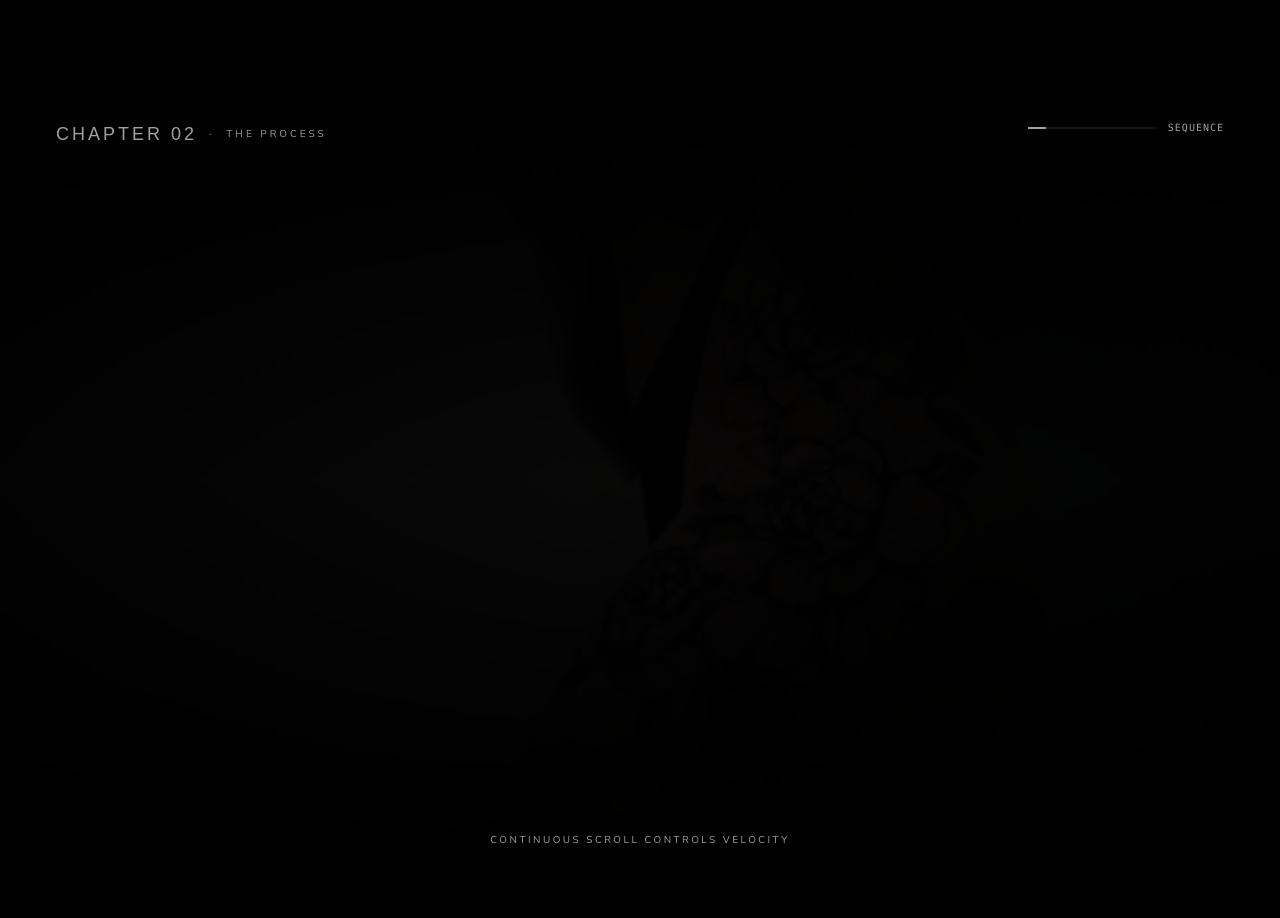
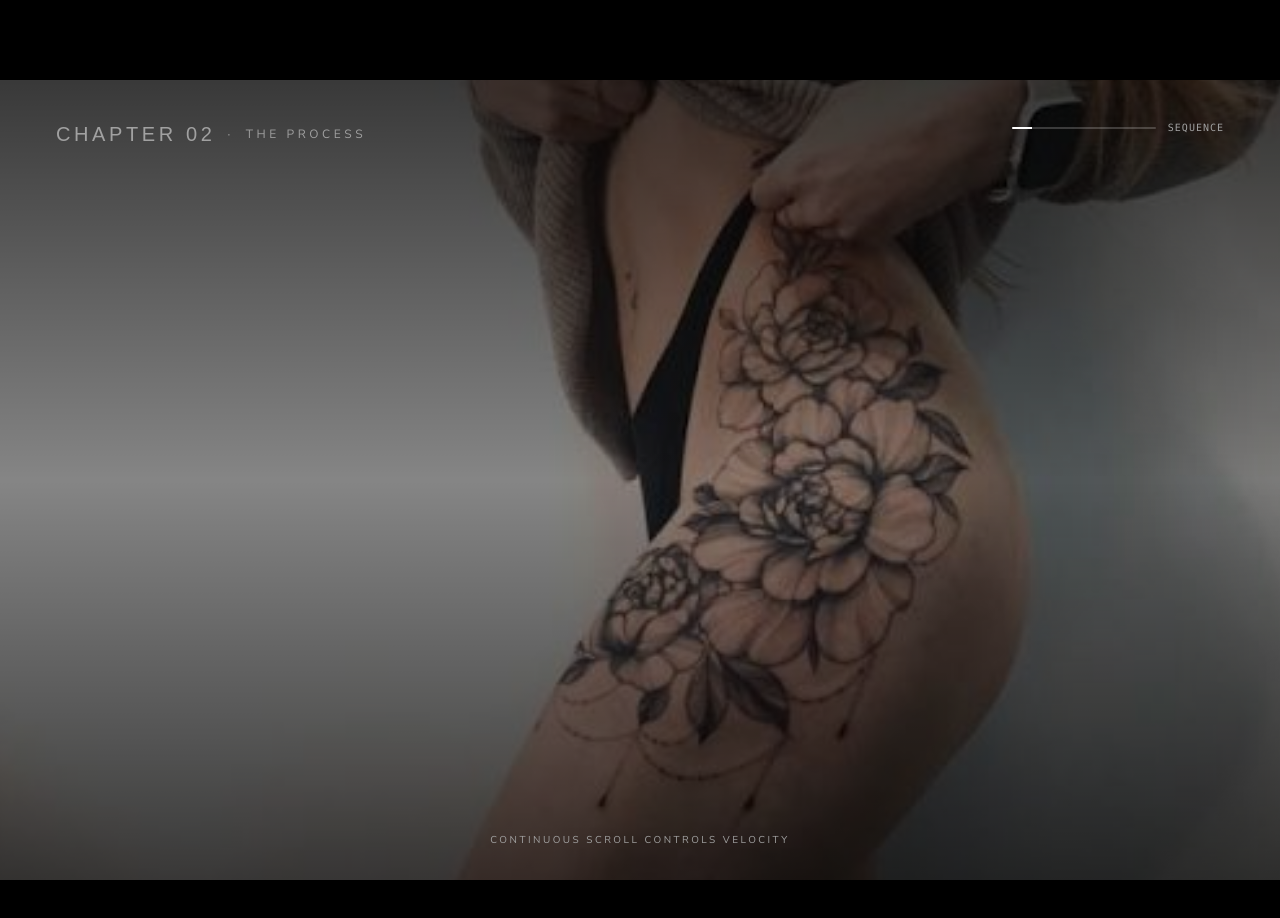
Before and after one commit to Ginuuuuu/RAZZOUK, a Next.js app: page / in a window 1280 px wide. Shown: the part 1680-2598 px from the top of the page. Built offline with nearby package versions, Linux system fonts and the light colour scheme; a web font is replaced by a local one.

Commit message:
feat: add Hero02Process component with scroll-linked typographic animations

```diff
--- a/src/components/hero/Hero02Process.tsx
+++ b/src/components/hero/Hero02Process.tsx
@@ -11,6 +11,7 @@ interface StepConfig {
   isWine?: boolean;
   start: number;
   end: number;
+  topPct: string; // Vertical anchor percentage
 }
 
 const STEPS: StepConfig[] = [
@@ -20,6 +21,7 @@ const STEPS: StepConfig[] = [
     stepNum: "01",
     start: 0.00,
     end: 0.20,
+    topPct: "10%",
   },
   {
     word: "WE DESIGN",
@@ -27,6 +29,7 @@ const STEPS: StepConfig[] = [
     stepNum: "02",
     start: 0.20,
     end: 0.40,
+    topPct: "27%",
   },
   {
     word: "WE SKETCH",
@@ -34,6 +37,7 @@ const STEPS: StepConfig[] = [
     stepNum: "03",
     start: 0.40,
     end: 0.60,
+    topPct: "44%",
   },
   {
     word: "WE START",
@@ -41,6 +45,7 @@ const STEPS: StepConfig[] = [
     stepNum: "04",
     start: 0.60,
     end: 0.80,
+    topPct: "61%",
   },
   {
     word: "SCRATCH",
@@ -49,63 +54,63 @@ const STEPS: StepConfig[] = [
     isWine: true,
     start: 0.80,
     end: 1.00,
+    topPct: "78%",
   },
 ];
 
-function PhraseLayer({
+function StackedWordRow({
   step,
   progress,
 }: {
   step: StepConfig;
   progress: MotionValue<number>;
 }) {
-  const { start, end, isWine } = step;
+  const { word, stepNum, isWine, start, end, topPct } = step;
 
-  // The primary effect: starts HUGE (scale 3.5), continuously zooms OUT to scale 1.0
-  const scale = useTransform(progress, [start, end], [3.5, 1.0]);
+  // Zoom-out: starts HUGE (5.0), shrinks down to 1.0 as scroll progresses through its range
+  // Once finished (progress >= end), scale clamps permanently to 1.0
+  const scale = useTransform(progress, [start, end], [5.0, 1.0]);
 
-  // Opacity transitions cleanly: fades in fast at start, stays prominent, fades out as next takes over
-  // Last step "SCRATCH" remains visible once reached
+  // Opacity: 0 before start. Enters quickly at start, then REMAINS 1.0 permanently!
+  // It NEVER disappears after completion — all completed words form the final stack!
   const opacity = useTransform(
     progress,
-    isWine
-      ? [start, Math.min(start + 0.03, 0.85), 1.0]
-      : [start, start + 0.02, end - 0.03, end],
-    isWine
-      ? [0, 1, 1]
-      : [0, 1, 1, 0]
+    [start, Math.min(start + 0.04, end)],
+    [0.0, 1.0]
   );
 
   return (
     <motion.div
       style={{
+        top: topPct,
         scale,
         opacity,
+        transformOrigin: "center center",
       }}
-      className="absolute inset-0 flex flex-col items-center justify-center text-center px-4 pointer-events-none select-none"
+      className="absolute left-0 right-0 w-full flex items-center justify-center pointer-events-none select-none px-4"
     >
-      {/* Editorial step tag */}
-      <div className="mb-4 sm:mb-6 flex items-center gap-3">
-        <span className="font-mono text-[10px] sm:text-xs text-neutral-400 tracking-[0.3em]">
-          STAGE {step.stepNum} / 05
+      <div className="flex items-baseline justify-center gap-3 sm:gap-6 w-full max-w-6xl mx-auto">
+        {/* Subtle stage numeral tag */}
+        <span className="font-mono text-[9px] sm:text-xs text-neutral-400 tracking-[0.25em] opacity-70 hidden md:inline-block">
+          {stepNum}
+        </span>
+
+        {/* The Word */}
+        <h2
+          className={`font-heading font-black tracking-[-0.03em] uppercase leading-none whitespace-nowrap text-4xl sm:text-6xl md:text-7xl lg:text-8xl xl:text-8xl transition-colors duration-300 ${
+            isWine
+              ? "text-[#7F1D2D] drop-shadow-[0_0_45px_rgba(127,29,45,0.55)]"
+              : "text-white/95 drop-shadow-[0_2px_20px_rgba(0,0,0,0.8)]"
+          }`}
+        >
+          {word}
+        </h2>
+
+        {/* Mirror indicator on right for balance */}
+        <span className="font-mono text-[9px] sm:text-xs text-neutral-400 tracking-[0.25em] opacity-70 hidden md:inline-block">
+          {isWine ? "END" : "05"}
         </span>
       </div>
-
-      {/* Oversized typography that zooms out */}
-      <h2
-        className={`font-heading font-black tracking-[-0.03em] uppercase leading-[0.85] whitespace-nowrap text-[13vw] sm:text-[14vw] md:text-[15vw] lg:text-[16vw] transition-colors duration-300 ${
-          step.isWine
-            ? "text-[#7F1D2D] drop-shadow-[0_0_40px_rgba(127,29,45,0.4)]"
-            : "text-white"
-        }`}
-      >
-        {step.word}
-      </h2>
-
-      {/* Supporting poetic note */}
-      <p className="font-body text-xs sm:text-sm md:text-base text-neutral-400 tracking-[0.25em] uppercase mt-6 sm:mt-8 max-w-xl px-4 leading-relaxed">
-        {step.note}
-      </p>
     </motion.div>
   );
 }
@@ -118,13 +123,8 @@ export function Hero02Process() {
     offset: ["start start", "end end"],
   });
 
-  // Layered background image progressively fades in as we approach creation
-  const imgOpacity = useTransform(
-    scrollYProgress,
-    [0, 0.4, 0.8, 1],
-    [0.15, 0.35, 0.55, 0.75]
-  );
-  const imgScale = useTransform(scrollYProgress, [0, 1], [1.1, 1.0]);
+  // Background image subtly moves and stays visible
+  const bgScale = useTransform(scrollYProgress, [0, 1], [1.05, 1.0]);
 
   // Overall section progress bar indicator
   const progressWidth = useTransform(scrollYProgress, [0, 1], ["0%", "100%"]);
@@ -138,13 +138,10 @@ export function Hero02Process() {
     >
       {/* Sticky Viewport Stage */}
       <div className="sticky top-0 h-screen w-full overflow-hidden flex items-center justify-center">
-        {/* Layered Background Image (hero02.jpg) */}
+        {/* Layer 0: Background Image (hero02.jpg) — Clearly visible throughout */}
         <motion.div
-          style={{
-            opacity: imgOpacity,
-            scale: imgScale,
-          }}
-          className="absolute inset-0 w-full h-full pointer-events-none"
+          style={{ scale: bgScale }}
+          className="absolute inset-0 w-full h-full pointer-events-none z-0"
         >
           <Image
             src="/assets/hero02.jpg"
@@ -152,27 +149,27 @@ export function Hero02Process() {
             fill
             sizes="100vw"
             className="object-cover object-center"
-            quality={85}
+            quality={90}
           />
-          {/* Grayscale/Contrast overlays to ensure typography supremacy */}
-          <div className="absolute inset-0 bg-black/75" />
-          <div className="absolute inset-0 bg-gradient-to-b from-black via-transparent to-black" />
-          <div className="absolute inset-0 bg-[radial-gradient(circle_at_center,transparent_0%,rgba(0,0,0,0.85)_100%)]" />
+
+          {/* Layer 1: Subtle cinematic dark overlay (45%) — keeps image clearly visible */}
+          <div className="absolute inset-0 bg-black/45 pointer-events-none" />
+          <div className="absolute inset-0 bg-gradient-to-b from-black/60 via-transparent to-black/60 pointer-events-none" />
         </motion.div>
 
-        {/* Studio Section Watermark */}
-        <div className="absolute top-10 left-6 sm:left-10 md:left-14 z-20 flex items-center gap-3 text-neutral-400 text-[10px] tracking-[0.3em] uppercase">
-          <span className="font-accent text-neutral-400 text-lg">chapter 02</span>
+        {/* Layer 3: Studio Section Watermark (Top Left) */}
+        <div className="absolute top-8 sm:top-10 left-6 sm:left-10 md:left-14 z-30 flex items-center gap-3 text-neutral-400 text-[10px] sm:text-xs tracking-[0.3em] uppercase pointer-events-none">
+          <span className="font-accent text-neutral-400 text-lg sm:text-xl">chapter 02</span>
           <span>·</span>
           <span>THE PROCESS</span>
         </div>
 
-        {/* Progress Tracker Bar */}
-        <div className="absolute top-10 right-6 sm:right-10 md:right-14 z-20 flex items-center gap-3">
-          <div className="w-24 sm:w-32 h-[2px] bg-neutral-900 overflow-hidden">
+        {/* Layer 3: Progress Tracker Bar (Top Right) */}
+        <div className="absolute top-8 sm:top-10 right-6 sm:right-10 md:right-14 z-30 flex items-center gap-3 pointer-events-none">
+          <div className="w-24 sm:w-36 h-[2px] bg-white/20 overflow-hidden rounded-full">
             <motion.div
               style={{ width: progressWidth }}
-              className="h-full bg-neutral-400"
+              className="h-full bg-white"
             />
           </div>
           <span className="text-[10px] font-mono tracking-widest text-neutral-400">
@@ -180,10 +177,10 @@ export function Hero02Process() {
           </span>
         </div>
 
-        {/* 5 Sequential Typography Layers */}
-        <div className="relative z-10 w-full h-full flex items-center justify-center">
+        {/* Layer 2: The Continuous Typographic Stack */}
+        <div className="relative z-20 w-full h-full max-w-7xl mx-auto pointer-events-none">
           {STEPS.map((step) => (
-            <PhraseLayer
+            <StackedWordRow
               key={step.word}
               step={step}
               progress={scrollYProgress}
@@ -191,8 +188,8 @@ export function Hero02Process() {
           ))}
         </div>
 
-        {/* Bottom subtle guidance */}
-        <div className="absolute bottom-8 z-20 text-center w-full text-neutral-400 text-[10px] tracking-[0.25em] uppercase">
+        {/* Layer 3: Bottom subtle guidance */}
+        <div className="absolute bottom-6 sm:bottom-8 z-30 text-center w-full text-neutral-400 text-[9px] sm:text-[10px] tracking-[0.25em] uppercase pointer-events-none">
           Continuous scroll controls velocity
         </div>
       </div>
```
